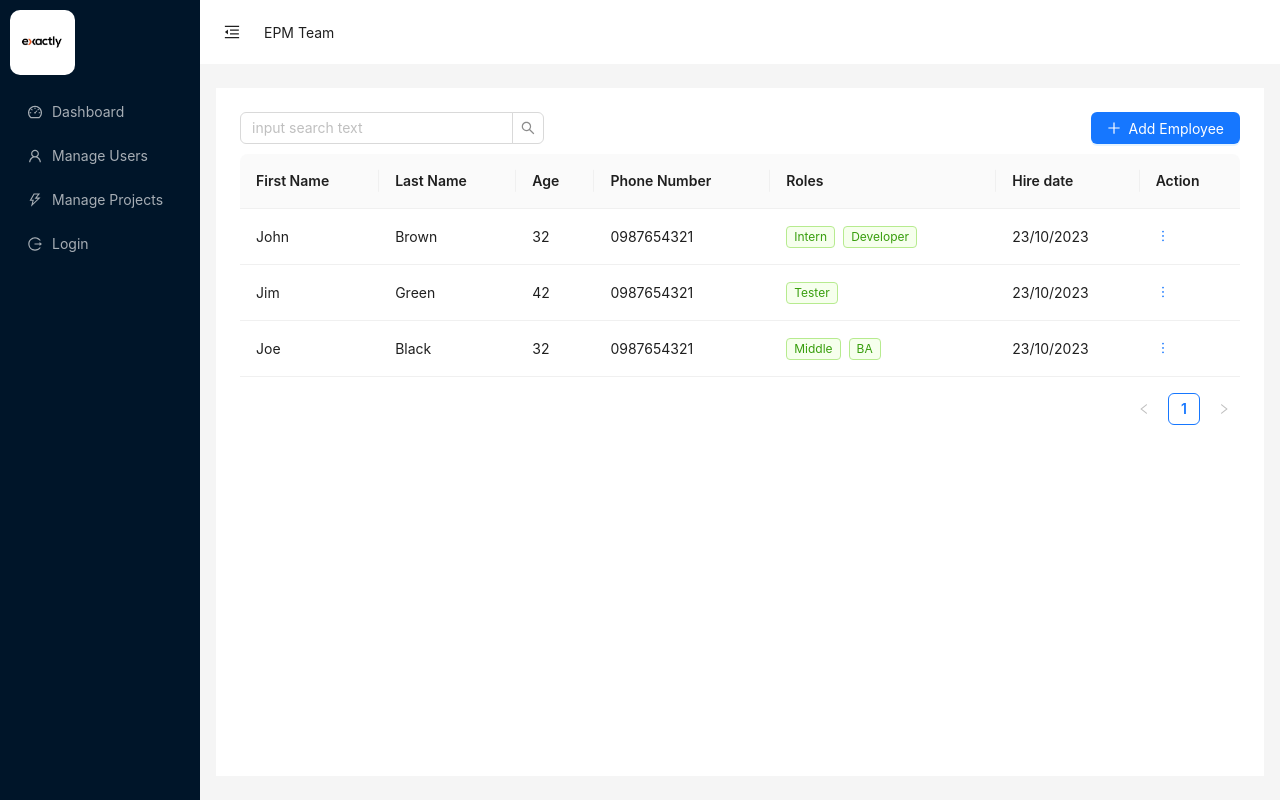
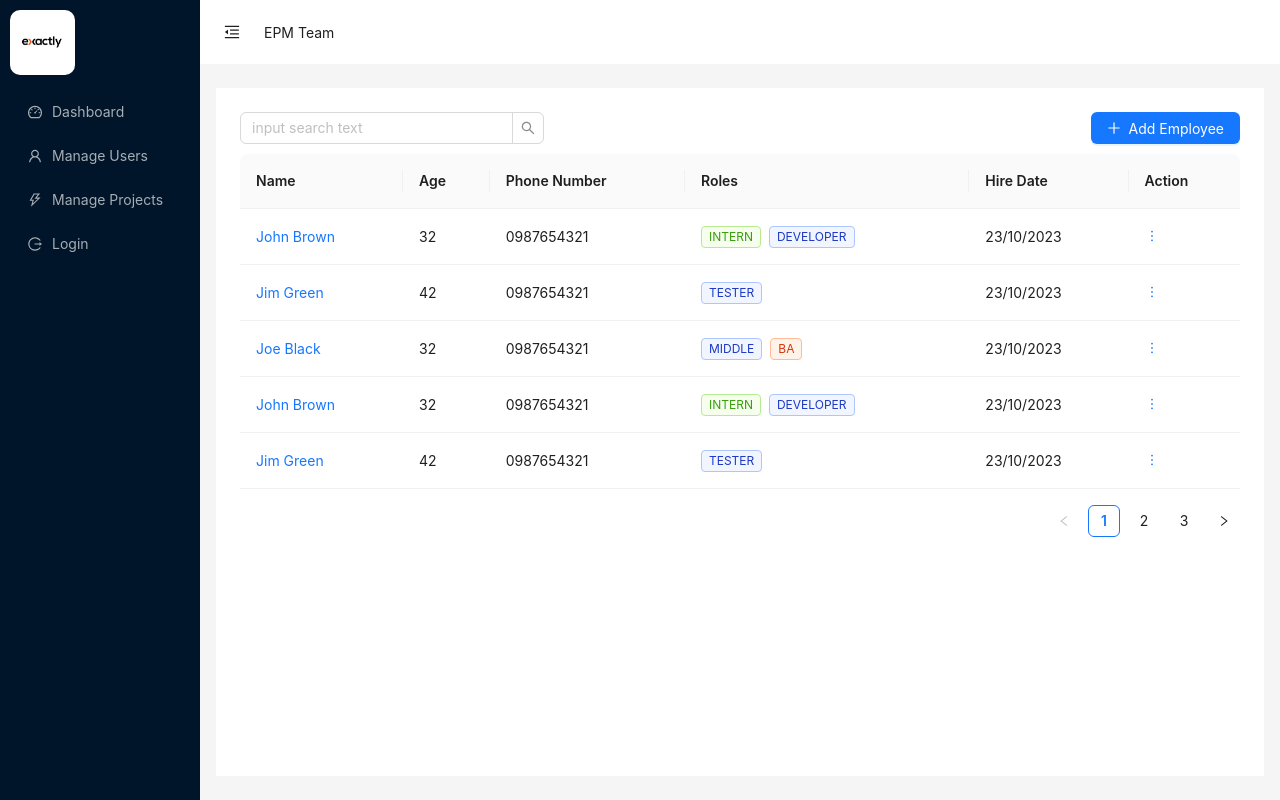
Before and after one commit to Exactly-OJT07/EFP, a React (Vite) app in the folder client/: page /option2 in a window 1280 px wide. Built offline with nearby package versions, Linux system fonts and the light colour scheme.

Commit message:
feat/EFP-9: change employee table format

```diff
--- a/client/package.json
+++ b/client/package.json
@@ -24,6 +24,7 @@
     "eslint-plugin-react": "^7.33.2",
     "eslint-plugin-react-hooks": "^4.6.0",
     "eslint-plugin-react-refresh": "^0.4.4",
+    "husky": "^8.0.3",
     "vite": "^5.0.0"
   }
 }
--- a/client/src/pages/ManageEmployee.jsx
+++ b/client/src/pages/ManageEmployee.jsx
@@ -1,13 +1,79 @@
 import { MoreOutlined, EditOutlined, DeleteOutlined, PlusOutlined } from '@ant-design/icons'
 import { Space, Table, Tag, Dropdown, Button, Input } from 'antd';
 import '../styles/ManageEmployee.css'
-const { Column } = Table;
+const columns = [
+  {
+    title: 'Name',
+    dataIndex: 'name',
+    key: 'name',
+    render: (text) => <a>{text}</a>,
+  },
+  {
+    title: 'Age',
+    dataIndex: 'age',
+    key: 'age',
+  },
+  {
+    title: "Phone Number",
+    dataIndex: "phone",
+    key: "phone",
+  },
+  {
+    title: 'Roles',
+    key: 'roles',
+    dataIndex: 'roles',
+    render: (_,{ roles }) => (
+      <>
+        {roles.map((role) => {
+          let color = 'geekblue';
+          if (role === 'Intern') {
+            color = 'green';
+          }
+          if (role === 'BA') {
+            color = 'volcano';
+          }
+          return (
+            <Tag color={color} key={role}>
+              {role.toUpperCase()}
+            </Tag>
+          );
+        })}
+      </>
+    ),
+  },
+  {
+    title: "Hire Date",
+    dataIndex: "hireDate",
+    key: "hireDate",
+  },
+  {
+    title: 'Action',
+    key: 'action',
+    render: () => (
+      <>
+        <Dropdown
+          menu={{
+            items,
+          }}
+          trigger={['click']}
+          placement="bottomLeft"
+        >
+          <a onClick={(e) => e.preventDefault()}>
+            <Space>
+              <MoreOutlined/>
+            </Space>
+          </a>
+        </Dropdown>
+      </>
+    ),
+  },
+];
+const EmployeeList = () => <Table columns={columns} dataSource={data} pagination={{ defaultPageSize: 5 }} />;
 const { Search } = Input;
 const data = [
   {
     key: '1',
-    firstName: 'John',
-    lastName: 'Brown',
+    name: 'John Brown',
     age: 32,
     phone: '0987654321',
     roles: ['Intern', 'Developer'],
@@ -15,8 +81,7 @@ const data = [
   },
   {
     key: '2',
-    firstName: 'Jim',
-    lastName: 'Green',
+    name: 'Jim Green',
     age: 42,
     phone: '0987654321',
     roles: ['Tester'],
@@ -24,8 +89,79 @@ const data = [
   },
   {
     key: '3',
-    firstName: 'Joe',
-    lastName: 'Black',
+    name: 'Joe Black',
+    age: 32,
+    phone: '0987654321',
+    roles: ['Middle', 'BA'],
+    hireDate: '23/10/2023',
+  },
+  {
+    key: '4',
+    name: 'John Brown',
+    age: 32,
+    phone: '0987654321',
+    roles: ['Intern', 'Developer'],
+    hireDate: '23/10/2023',
+  },
+  {
+    key: '5',
+    name: 'Jim Green',
+    age: 42,
+    phone: '0987654321',
+    roles: ['Tester'],
+    hireDate: '23/10/2023',
+  },
+  {
+    key: '6',
+    name: 'Joe Black',
+    age: 32,
+    phone: '0987654321',
+    roles: ['Middle', 'BA'],
+    hireDate: '23/10/2023',
+  },
+  {
+    key: '7',
+    name: 'John Brown',
+    age: 32,
+    phone: '0987654321',
+    roles: ['Intern', 'Developer'],
+    hireDate: '23/10/2023',
+  },
+  {
+    key: '8',
+    name: 'Jim Green',
+    age: 42,
+    phone: '0987654321',
+    roles: ['Tester'],
+    hireDate: '23/10/2023',
+  },
+  {
+    key: '9',
+    name: 'Joe Black',
+    age: 32,
+    phone: '0987654321',
+    roles: ['Middle', 'BA'],
+    hireDate: '23/10/2023',
+  },
+  {
+    key: '10',
+    name: 'John Brown',
+    age: 32,
+    phone: '0987654321',
+    roles: ['Intern', 'Developer'],
+    hireDate: '23/10/2023',
+  },
+  {
+    key: '11',
+    name: 'Jim Green',
+    age: 42,
+    phone: '0987654321',
+    roles: ['Tester'],
+    hireDate: '23/10/2023',
+  },
+  {
+    key: '12',
+    name: 'Joe Black',
     age: 32,
     phone: '0987654321',
     roles: ['Middle', 'BA'],
@@ -64,46 +200,7 @@ function ManageEmployee() {
         </div>
       <Button type="primary"><PlusOutlined/>Add Employee</Button>
       </Space>
-      <Table dataSource={data}>
-        <Column title="First Name" dataIndex="firstName" key="firstName" />
-        <Column title="Last Name" dataIndex="lastName" key="lastName" />
-        <Column title="Age" dataIndex="age" key="age" />
-        <Column title="Phone Number" dataIndex="phone" key="phone" />
-        <Column
-          title="Roles"
-          dataIndex="roles"
-          key="roles"
-          render={(roles) => (
-            <>
-              {roles.map((role) => (
-                <Tag color="green" key={role}>
-                  {role}
-                </Tag>
-              ))}
-            </>
-          )}
-        />
-        <Column title="Hire date" dataIndex="hireDate" key="hireDate"/>
-        <Column
-          title="Action"
-          key="action"
-          render={() => (
-          <Dropdown
-            menu={{
-              items,
-            }}
-            trigger={['click']}
-            placement="bottomLeft"
-          >
-            <a onClick={(e) => e.preventDefault()}>
-              <Space>
-                <MoreOutlined/>
-              </Space>
-            </a>
-          </Dropdown>
-          )}
-        />
-      </Table>
+      <EmployeeList/>
     </>
   )
 }
```
Also changed, not shown: 1 other file (tests, documents, lock files or other folders).
